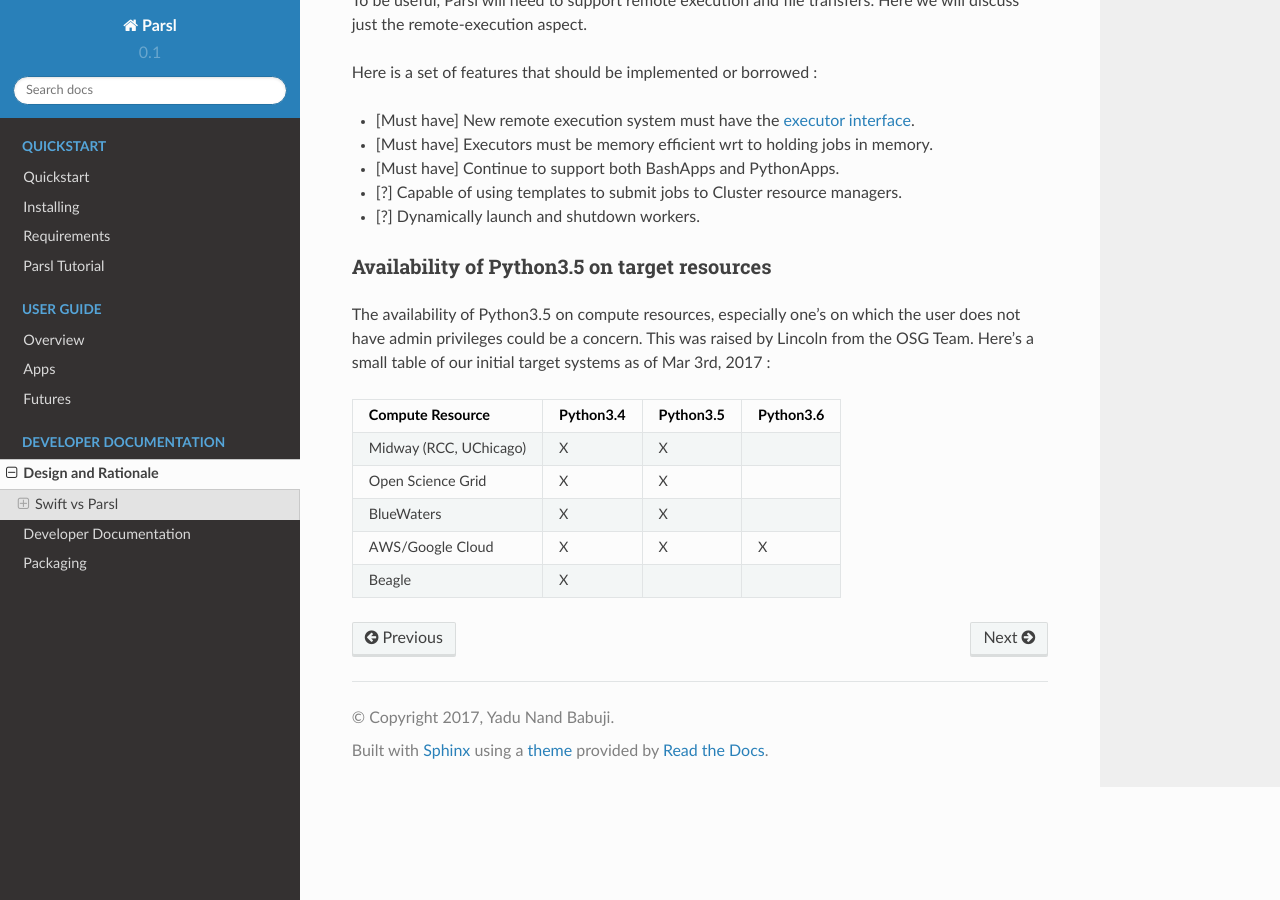
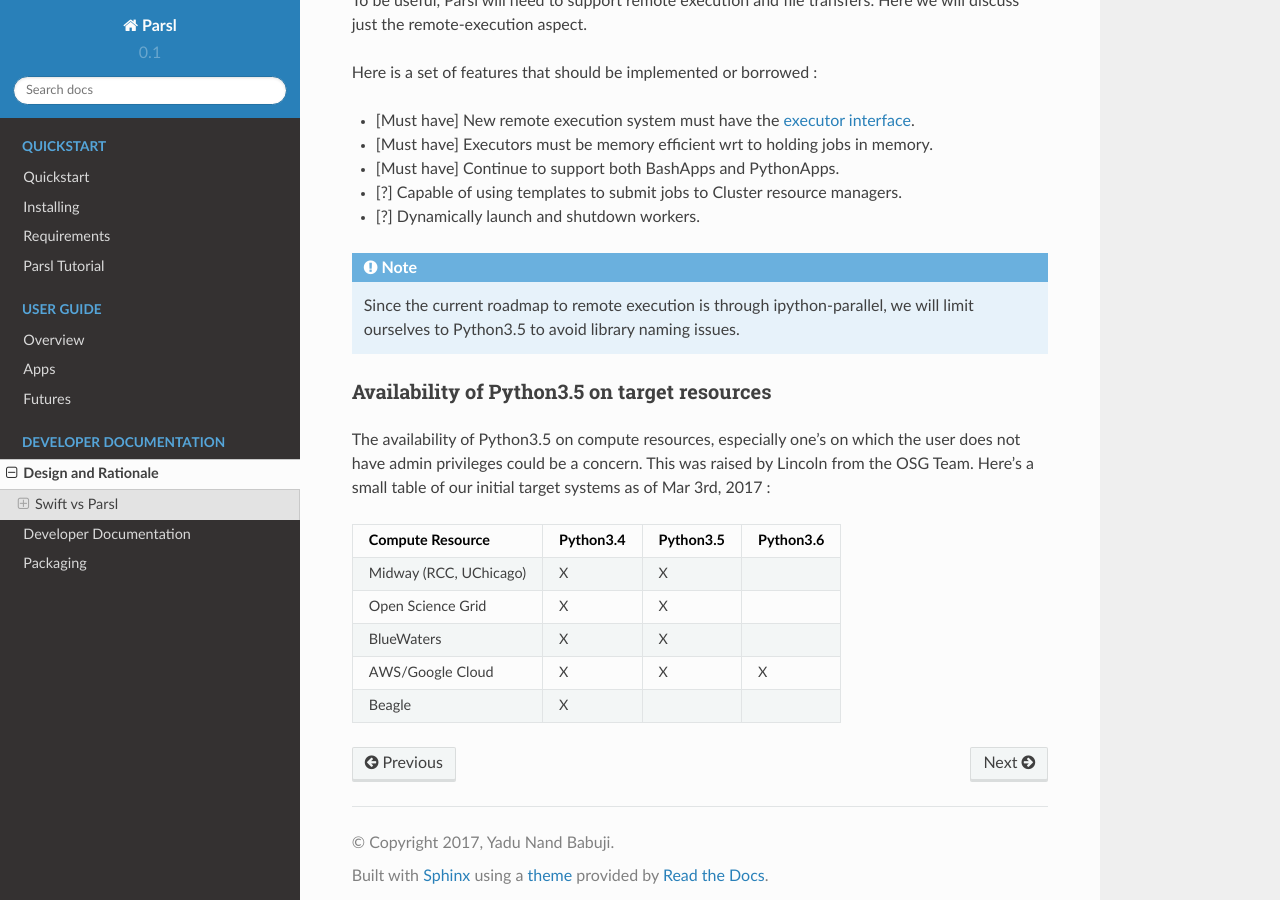
Before and after one commit to Parsl/parsl, a Sphinx documentation site: the page built from docs/devguide/design.rst, in a window 1280 px wide and 900 px high, scrolled down 2681 px. Built offline with Sphinx 7.4.7 and the Read the Docs theme 2.0.0, drawn with Linux system fonts in a browser that asks for light colours.

Commit message:
Minor updates

```diff
--- a/docs/devguide/design.rst
+++ b/docs/devguide/design.rst
@@ -137,6 +137,9 @@ Here is a set of features that should be implemented or borrowed :
 * [?] Capable of using templates to submit jobs to Cluster resource managers.
 * [?] Dynamically launch and shutdown workers.
 
+.. note::
+   Since the current roadmap to remote execution is through ipython-parallel, we will limit ourselves to Python3.5
+   to avoid library naming issues.
 
 
 Availability of Python3.5 on target resources
```
Also changed, not shown: .travis.yml.
